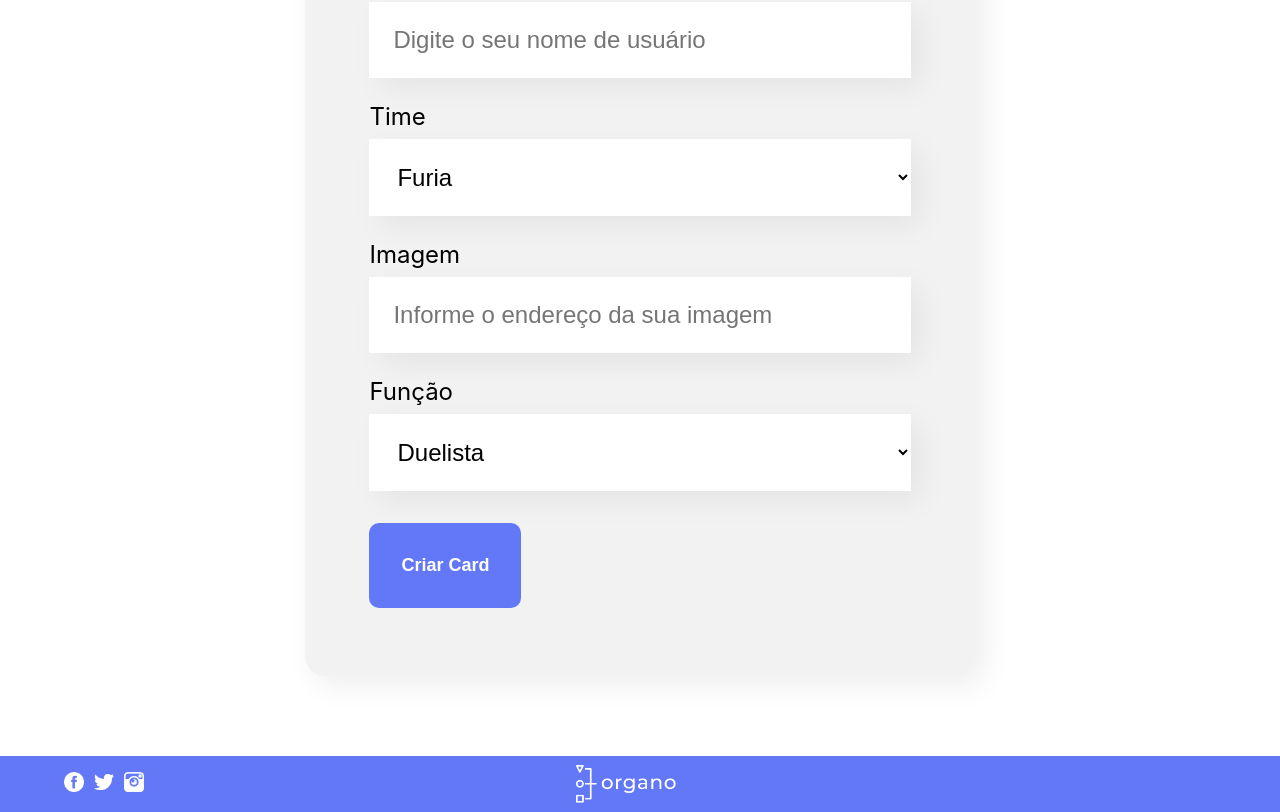
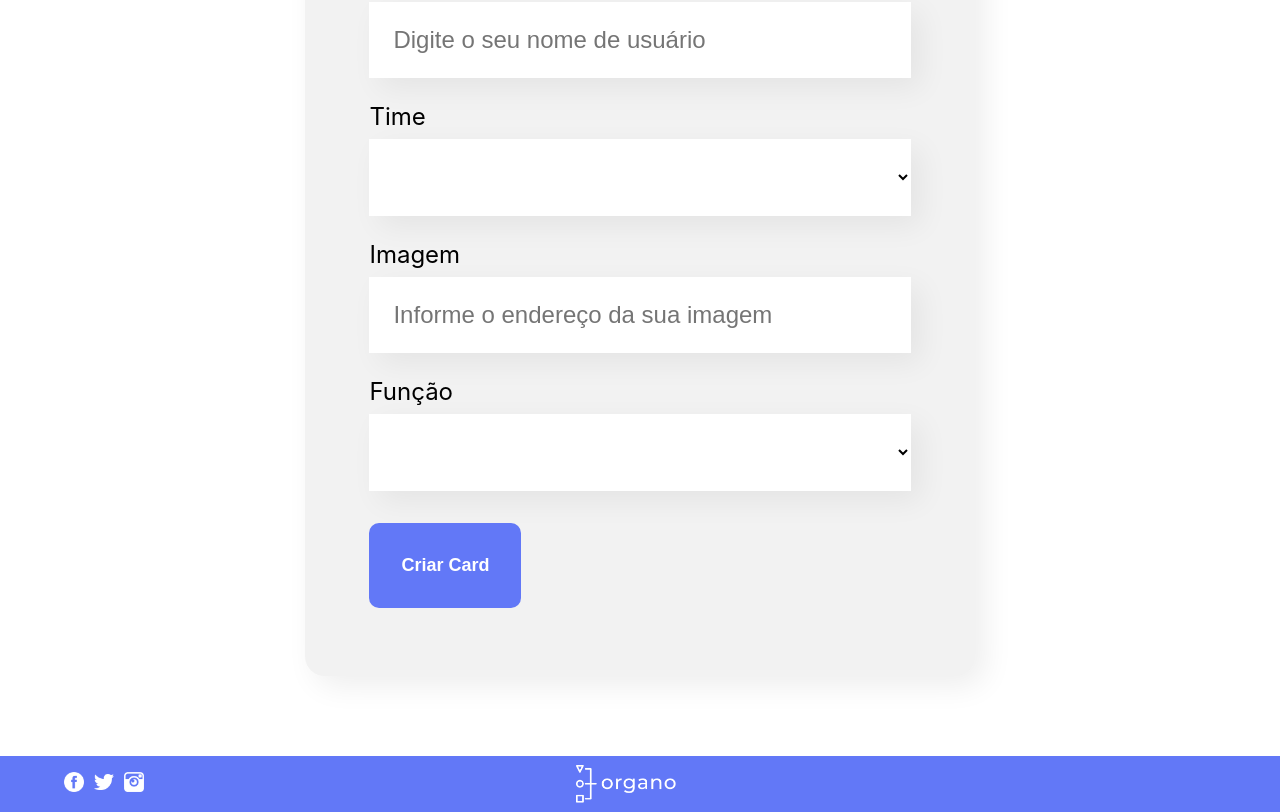
Before and after one commit to leonanmar886/organo, a React (Create React App) app: page / in a window 1280 px wide. Shown: the part 859-1671 px from the top of the page. Built offline with nearby package versions, Linux system fonts and the light colour scheme.

Commit message:
aula 05, atividade 06

```diff
--- a/src/components/DropDown/DropDown.js
+++ b/src/components/DropDown/DropDown.js
@@ -11,6 +11,7 @@ export const DropDown = (props) => {
         <div className='drop-down'>
             <label>{props.label}</label>
             <select onChange={onChanged}  value={props.value}>
+                <option value=""></option>
                 { /* arrow function que mapeia os itens das props, e retorna uma tag JSX option com o conteúdo dele */ }
                 {props.items.map(item => <option key={item}>{item}</option>)}
             </select>
--- a/src/components/Team/Team.js
+++ b/src/components/Team/Team.js
@@ -15,6 +15,7 @@ export const Team = (props) => {
                 username = {player.username}
                 funct = {player.funct}
                 image = {player.image}
+                key = {player.username}
                 />))}
             </div>
         </section>
```
